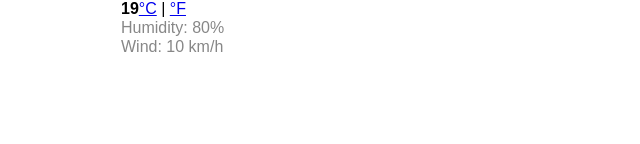
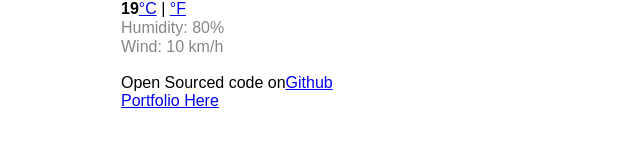
Before and after one commit to strigenzc/weather-react-prac, a React (Create React App) app: page / in a window 1280 px wide. Shown: the part 458-602 px from the top of the page, without its empty margins (219-859 px from the left). Built offline with nearby package versions, Linux system fonts and the light colour scheme.

Commit message:
Github and Portfolio Linked

```diff
--- a/src/App.js
+++ b/src/App.js
@@ -1,4 +1,4 @@
-import Weather from "./Weather";
+import Weather from "./Weather.js";
 
 import "./App.css";
 
--- a/src/Weather.js
+++ b/src/Weather.js
@@ -64,6 +64,15 @@ export default function Weather() {
           </ul>
         </div>
       </div>
+      <br></br>
+      <footer>
+        Open Sourced code on
+        <a href="https://app.netlify.com/sites/weather-react-prac/overview">
+          Github
+        </a>
+        <br></br>
+        <a href="https://strigenz-portfolio.netlify.app/">Portfolio Here</a>
+      </footer>
     </div>
   );
 }
```
